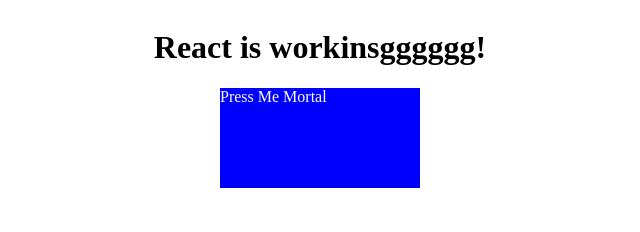
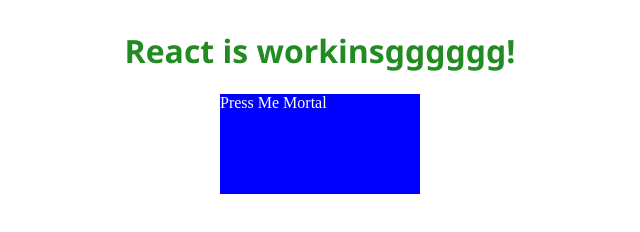
Before and after one commit to wtdavis/Workweek, a React app: page / in a window 1280 px wide. Shown: the whole page, without its empty margins (320-960 px from the left). Built offline with nearby package versions, Linux system fonts and the light colour scheme.

Commit message:
style flex

```diff
--- a/src/index.css
+++ b/src/index.css
@@ -18,5 +18,7 @@
 }
 
 .title {
+    font-family: 'Segoe UI', Tahoma, Geneva, Verdana, sans-serif;
+    color: forestgreen;
 
 }
```
